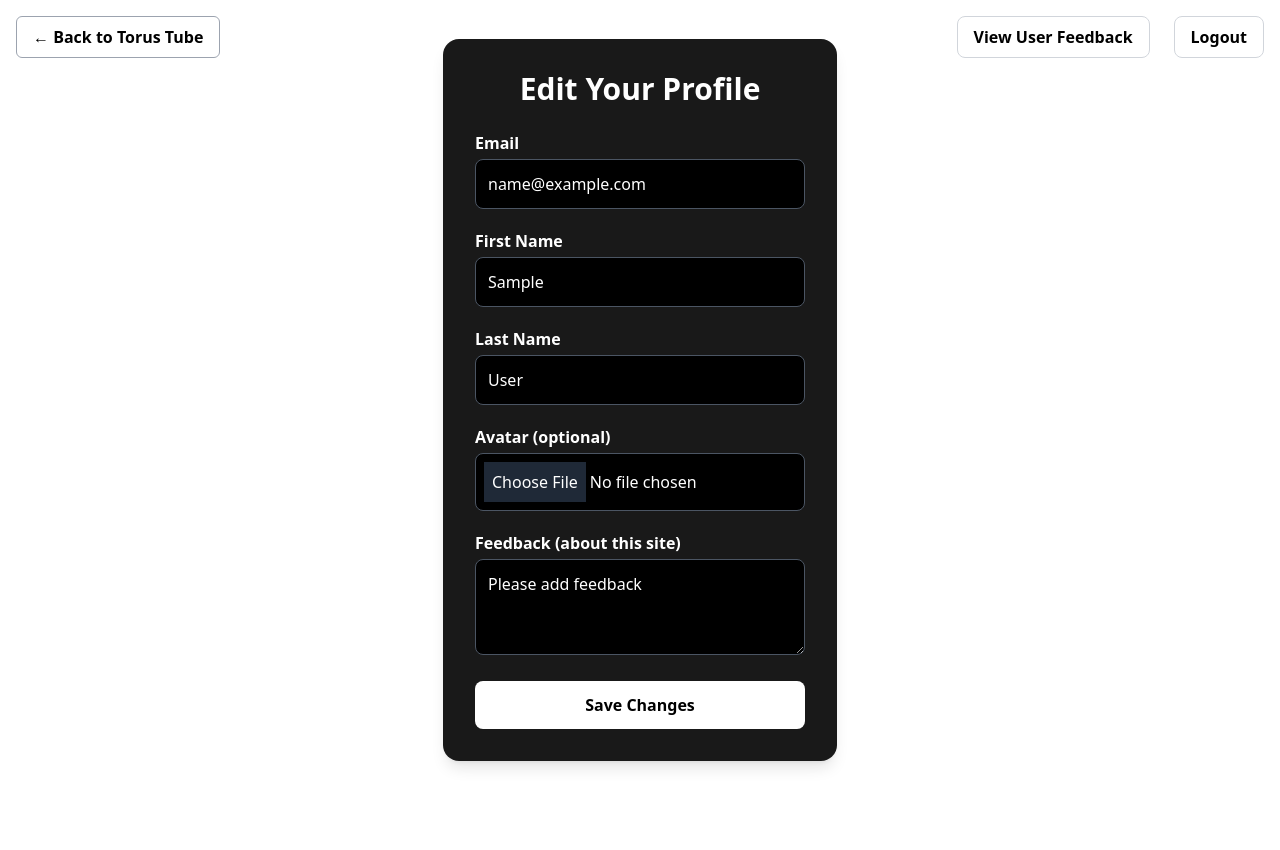
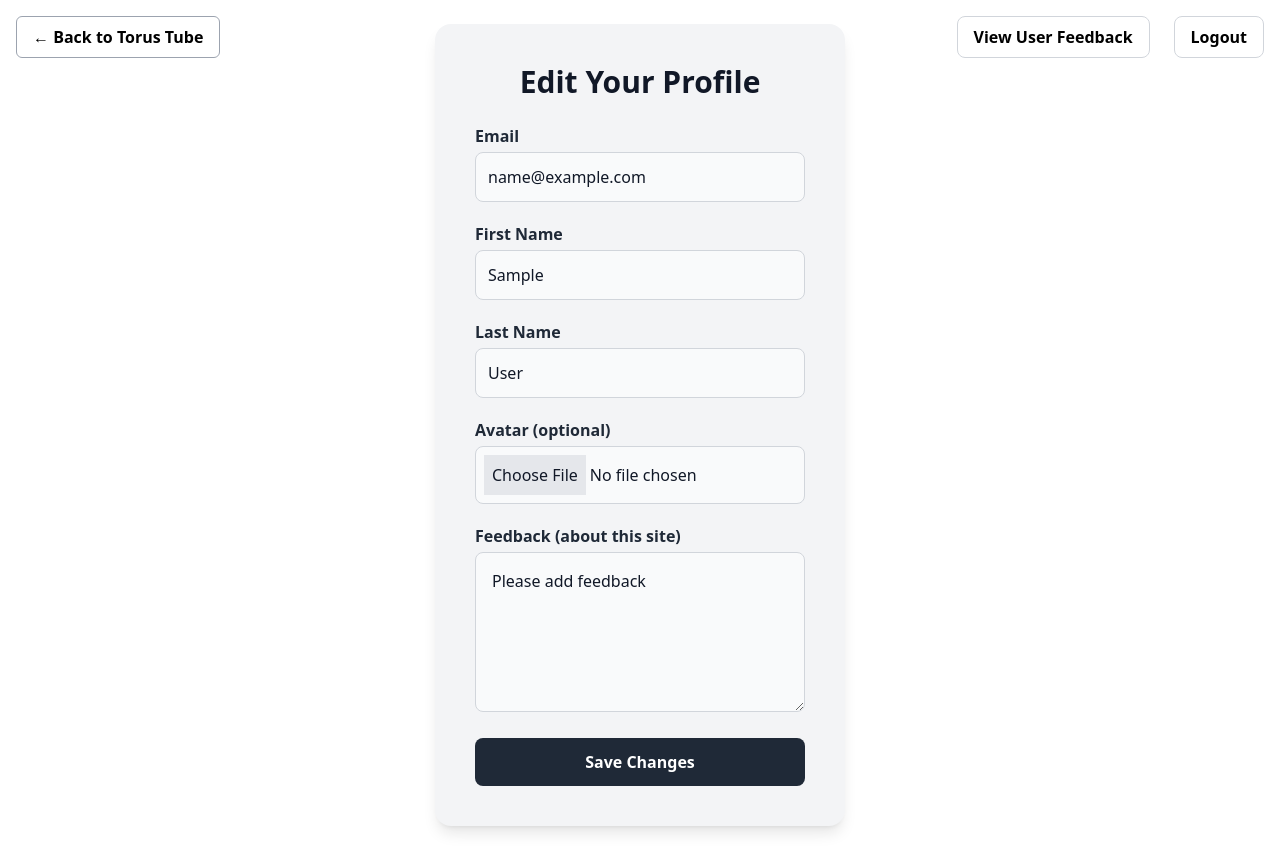
Before and after one commit to btwnTheLines/devjourney, a Django app: page /edit_profile/ in a window 1280 px wide. Before the commit the page ends 768 px from the top, so only its background shows below. Run offline with Django 5.2, Linux system fonts and the light colour scheme; the visitor is signed in with stand-in values (Sample User, id 1); some libraries are stand-ins or nearby versions.

Commit message:
Update edit_profile.html - width incr + light grey

```diff
--- a/app_profiles/templates/app_profiles/edit_profile.html
+++ b/app_profiles/templates/app_profiles/edit_profile.html
@@ -5,8 +5,8 @@
 
 {% block content %}
 <div class="flex flex-col justify-center px-4">
-    <div class="w-full max-w-md bg-black/90 backdrop-blur-md rounded-2xl p-8 shadow-lg mx-auto">
-        <h1 class="text-3xl font-bold mb-6 text-center text-white">Edit Your Profile</h1>
+    <div class="w-full max-w-2xl bg-gray-100 backdrop-blur-md rounded-2xl p-10 shadow-lg mx-auto">
+        <h1 class="text-3xl font-bold mb-6 text-center text-gray-900">Edit Your Profile</h1>
 
         <form method="post" enctype="multipart/form-data" class="space-y-5">
             {% csrf_token %}
@@ -14,65 +14,65 @@
             {{ profile_form.non_field_errors }}
 
             <!-- Email -->
-            <div>
-                <label for="{{ user_form.email.id_for_label }}" class="block font-semibold mb-1 text-white">Email</label>
+            <div class="max-w-md">
+                <label for="{{ user_form.email.id_for_label }}" class="block font-semibold mb-1 text-gray-800">Email</label>
                 <input type="email" name="{{ user_form.email.name }}" id="{{ user_form.email.id_for_label }}"
-                       class="w-full p-3 border border-gray-600 rounded-lg bg-black text-white placeholder-gray-400 focus:outline-none focus:ring-2 focus:ring-white"
+                       class="w-full p-3 border border-gray-300 rounded-lg bg-gray-50 text-gray-900 placeholder-gray-500 focus:outline-none focus:ring-2 focus:ring-gray-700"
                        value="{{ user_form.email.value }}" placeholder="Enter email">
                 {% for error in user_form.email.errors %}
-                    <p class="text-red-400 text-sm mt-1">{{ error }}</p>
+                    <p class="text-red-600 text-sm mt-1">{{ error }}</p>
                 {% endfor %}
             </div>
 
             <!-- First Name -->
-            <div>
-                <label for="{{ user_form.first_name.id_for_label }}" class="block font-semibold mb-1 text-white">First Name</label>
+            <div class="max-w-md">
+                <label for="{{ user_form.first_name.id_for_label }}" class="block font-semibold mb-1 text-gray-800">First Name</label>
                 <input type="text" name="{{ user_form.first_name.name }}" id="{{ user_form.first_name.id_for_label }}"
-                       class="w-full p-3 border border-gray-600 rounded-lg bg-black text-white placeholder-gray-400 focus:outline-none focus:ring-2 focus:ring-white"
+                       class="w-full p-3 border border-gray-300 rounded-lg bg-gray-50 text-gray-900 placeholder-gray-500 focus:outline-none focus:ring-2 focus:ring-gray-700"
                        value="{{ user_form.first_name.value }}" placeholder="Enter first name">
                 {% for error in user_form.first_name.errors %}
-                    <p class="text-red-400 text-sm mt-1">{{ error }}</p>
+                    <p class="text-red-600 text-sm mt-1">{{ error }}</p>
                 {% endfor %}
             </div>
 
             <!-- Last Name -->
-            <div>
-                <label for="{{ user_form.last_name.id_for_label }}" class="block font-semibold mb-1 text-white">Last Name</label>
+            <div class="max-w-md">
+                <label for="{{ user_form.last_name.id_for_label }}" class="block font-semibold mb-1 text-gray-800">Last Name</label>
                 <input type="text" name="{{ user_form.last_name.name }}" id="{{ user_form.last_name.id_for_label }}"
-                       class="w-full p-3 border border-gray-600 rounded-lg bg-black text-white placeholder-gray-400 focus:outline-none focus:ring-2 focus:ring-white"
+                       class="w-full p-3 border border-gray-300 rounded-lg bg-gray-50 text-gray-900 placeholder-gray-500 focus:outline-none focus:ring-2 focus:ring-gray-700"
                        value="{{ user_form.last_name.value }}" placeholder="Enter last name">
                 {% for error in user_form.last_name.errors %}
-                    <p class="text-red-400 text-sm mt-1">{{ error }}</p>
+                    <p class="text-red-600 text-sm mt-1">{{ error }}</p>
                 {% endfor %}
             </div>
 
             <!-- Avatar -->
-            <div>
-                <label for="{{ profile_form.avatar.id_for_label }}" class="block font-semibold mb-1 text-white">Avatar (optional)</label>
+            <div class="max-w-md">
+                <label for="{{ profile_form.avatar.id_for_label }}" class="block font-semibold mb-1 text-gray-800">Avatar (optional)</label>
                 <input type="file" name="{{ profile_form.avatar.name }}" id="{{ profile_form.avatar.id_for_label }}"
-                       class="w-full p-2 border border-gray-600 rounded-lg bg-black text-white file:bg-gray-800 file:text-white file:border-none file:p-2 hover:file:bg-gray-700">
+                       class="w-full p-2 border border-gray-300 rounded-lg bg-gray-50 text-gray-900 file:bg-gray-200 file:text-gray-900 file:border-none file:p-2 hover:file:bg-gray-300">
                 {% if profile_form.instance.avatar %}
                     <img src="{{ profile_form.instance.avatar.url }}" alt="Avatar"
-                         class="mt-2 w-32 h-32 rounded-full object-cover border border-gray-600">
+                         class="mt-2 w-32 h-32 rounded-full object-cover border border-gray-300">
                 {% endif %}
                 {% for error in profile_form.avatar.errors %}
-                    <p class="text-red-400 text-sm mt-1">{{ error }}</p>
+                    <p class="text-red-600 text-sm mt-1">{{ error }}</p>
                 {% endfor %}
             </div>
 
             <!-- Feedback -->
             <div>
-                <label for="{{ profile_form.feedback.id_for_label }}" class="block font-semibold mb-1 text-white">Feedback (about this site)</label>
+                <label for="{{ profile_form.feedback.id_for_label }}" class="block font-semibold mb-1 text-gray-800">Feedback (about this site)</label>
                 <textarea name="{{ profile_form.feedback.name }}" id="{{ profile_form.feedback.id_for_label }}"
-                          class="w-full p-3 border border-gray-600 rounded-lg bg-black text-white placeholder-gray-400 focus:outline-none focus:ring-2 focus:ring-white h-24"
+                          class="w-full p-4 border border-gray-300 rounded-lg bg-gray-50 text-gray-900 placeholder-gray-500 focus:outline-none focus:ring-2 focus:ring-gray-700 h-40 resize-y"
                           placeholder="Share your feedback about the site">{{ profile_form.feedback.value }}</textarea>
                 {% for error in profile_form.feedback.errors %}
-                    <p class="text-red-400 text-sm mt-1">{{ error }}</p>
+                    <p class="text-red-600 text-sm mt-1">{{ error }}</p>
                 {% endfor %}
             </div>
 
             <button type="submit"
-                    class="w-full bg-white text-black p-3 rounded-lg font-semibold hover:bg-gray-200 transition-colors">
+                    class="w-full bg-gray-800 text-white p-3 rounded-lg font-semibold hover:bg-gray-700 transition-colors">
                 Save Changes
             </button>
         </form>
```
